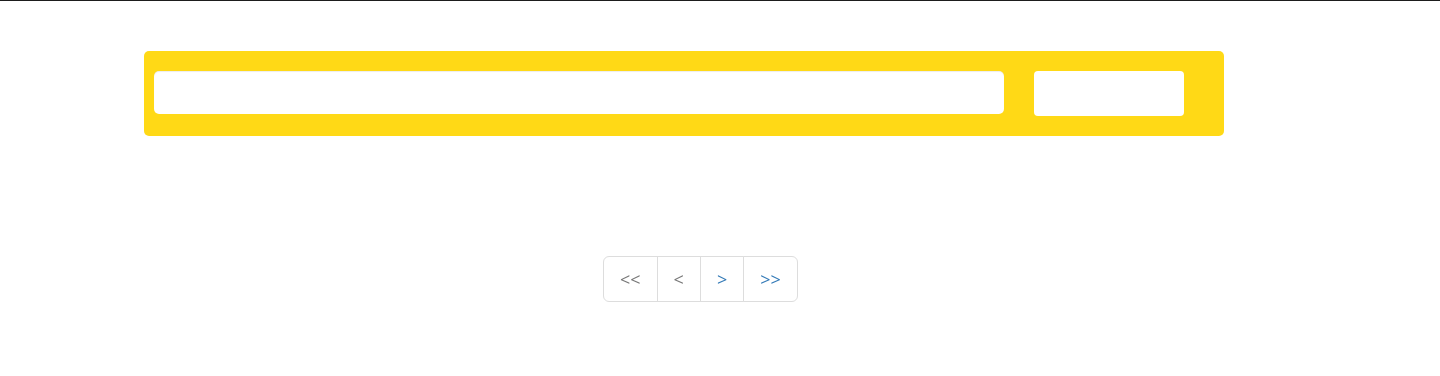
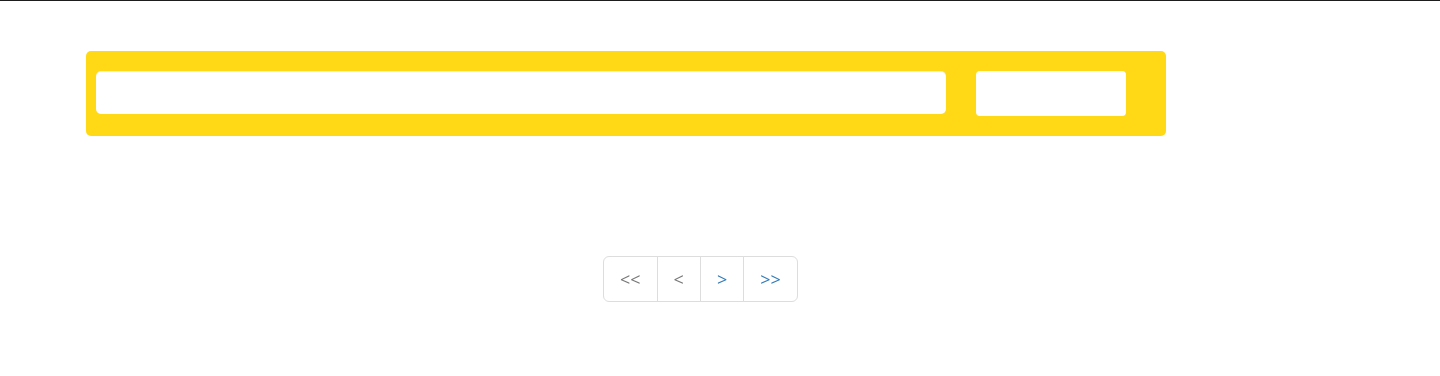
Before and after one commit to Yurlov/bookshouse, a Java web app: page /main in a window 1440 px wide; the page is wider, and only the part inside the window is pictured. Shown: the part 799-1175 px from the top of that part. Run offline with Spring Boot 4, a stand-in JSP engine, Linux system fonts and the light colour scheme; data that the repository does not hold is empty; some of the project's set-up classes (security, data sources, template engines, error pages and the like) are left out, and stand-ins take their place; some libraries are stand-ins or nearby versions.

Commit message:
last commit

```diff
--- a/src/main/webapp/resources/css/style.css
+++ b/src/main/webapp/resources/css/style.css
@@ -1702,7 +1702,7 @@ html, body, .wrapper{
         height: 20%;
         background-color: #ffd916;
         padding: 20px 0px 20px 10px;
-        margin: 50px 10%;
+        margin: 50px 6%;
         position: relative;
         -moz-border-radius: 5px;
         -webkit-border-radius: 5px;
```
